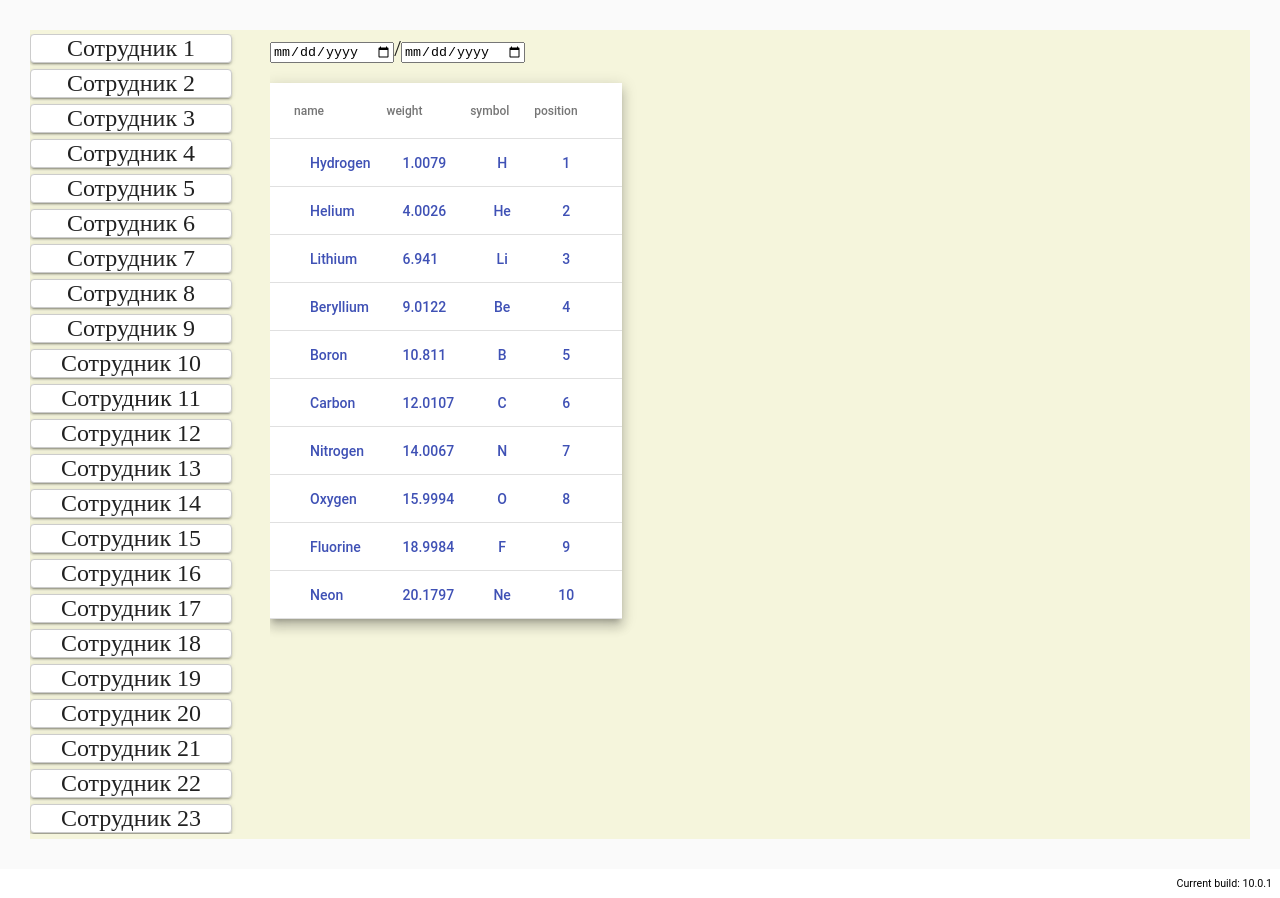
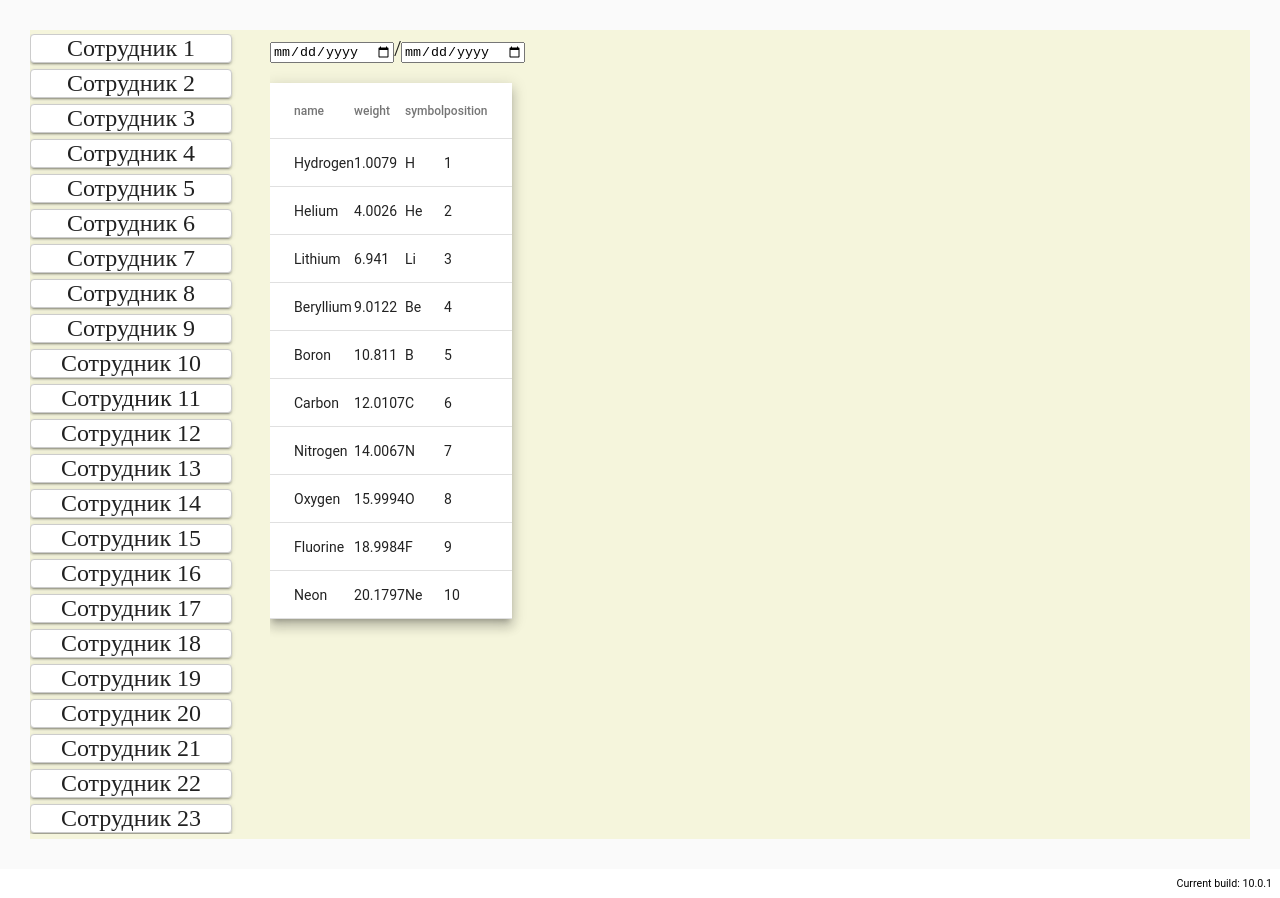
Before and after one commit to arisha1999/plan_resource, an Angular app: page / in a window 1280 px wide. Built offline with nearby package versions, Linux system fonts and the light colour scheme.

Commit message:
Несчастные попытки работы с drag&drop

```diff
--- a/src/app/plan_resource.html
+++ b/src/app/plan_resource.html
@@ -18,18 +18,18 @@
         [cdkDropListData]="employees"
         [cdkDropListConnectedTo]="[planList]"
         class="example-list"
-        (cdkDropListDropped)="drop($event)">
+        (cdkDropListDropped)="drop_employee($event)">
           <div class="employee_dd" *ngFor="let employee of employees" cdkDrag>
             <div class="project">
               <a id="{{employee.Employee_id}}">{{employee.text}}</a>
               <div class="add_delete">
-                <a (click)="open_window('add_employee','change_employee('+employee.Employee_id+')','Введите измененное имя работника','Изменить сотрудника')">&#10000;</a>
+                <a (click)="open_window('add_new_record','change_employee('+employee.Employee_id+')','Введите измененное имя работника','Изменить сотрудника')">&#10000;</a>
                 <a (click)="delete_employee(employee.Employee_id)">&#10006;</a>
               </div>
           </div>
           </div>
       </div>
-      <div id="add" (click)="open_window('add_employee','add_employee()','Введите имя нового работника','Добавить сотрудника')" class="employee_dd">
+      <div id="add" (click)="open_window('add_new_record','add_employee()','Введите имя нового работника','Добавить сотрудника')" class="employee_dd">
 				  Добавить работника
 			</div>
 		</div>
@@ -41,14 +41,10 @@
 				<a>{{error}}</a>
 			</div>
 			<div class="calendar">
-        <table mat-table [dataSource]="data" class="mat-elevation-z8">
+        <table id = "table_info" mat-table [dataSource]="data" class="mat-elevation-z8">
           <ng-container [matColumnDef]="column" *ngFor="let column of displayedColumns">
             <th mat-header-cell *matHeaderCellDef> {{column}} </th>
-            <td mat-cell *matCellDef="let element">
-              <div cdkDropList [cdkDropListData]="element" (cdkDropListDropped)="drop($event)">
-                <button mat-button color="primary" cdkDrag>{{element[column]}}</button>
-                </div>
-            </td>
+            <td mat-cell *matCellDef="let element" (click)="open_window('modal','','','')"> {{element[column]}} </td>
           </ng-container>
 
           <tr mat-header-row *matHeaderRowDef="columnsToDisplay"></tr>
@@ -82,8 +78,8 @@
             <input type="text" id = "new_record" value="" required>
             <a><br></a>
             <div class="actions">
-                <p style="text-align: center"><button button id="add_record_button" class = "toggle-button" (click)="change_employee(0)">Добавить сотрудника</button>
-                    <button button class = "toggle-button" (click)="close_window('add_new_record')">Закрыть</button></p>
+                <p style="text-align: center"><button button id="add_record_button" class = "toggle-button" (click)="add_employee()">Добавить сотрудника</button>
+                    <button button class = "toggle-button" (click)="close_window(add_new_record)">Закрыть</button></p>
             </div>
         </div>
 </body>
--- a/src/app/plan_resource.ts
+++ b/src/app/plan_resource.ts
@@ -133,7 +133,7 @@ export class CdkDragDropSortingExample {
   displayedColumns: string[] = ['name', 'weight', 'symbol', 'position'];
   columnsToDisplay: string[] = this.displayedColumns.slice();
   data: PeriodicElement[] = ELEMENT_DATA;
-
+  dataSource:dataset[] = [];
   drop(event: CdkDragDrop<string[]>) {
     if (event.previousContainer === event.container) {
       moveItemInArray(event.container.data, event.previousIndex, event.currentIndex);
@@ -289,7 +289,7 @@ export class CdkDragDropSortingExample {
             }
             else {
                 this.employees.push({Employee_id:this.employees.length,text:new_employee});
-                this.close_window('add_employee');
+                this.close_window('add_new_record');
             }
         };
 
@@ -319,7 +319,7 @@ export class CdkDragDropSortingExample {
             }
             else {
                 this.employees[employee_id].text = new_employee;
-                this.close_window('add_employee');
+                this.close_window('add_new_record');
             }
         };
 
@@ -329,7 +329,6 @@ export class CdkDragDropSortingExample {
             (<HTMLInputElement>document.getElementById('label_new_record')).innerText = label;
             (<HTMLInputElement>document.getElementById('add_record_button')).setAttribute('click',"close_window('add_new_record')");
             (<HTMLInputElement>document.getElementById('add_record_button')).innerText = button;
-            // (<HTMLInputElement>document.getElementById('add_employee_button')).addEventListener("click",'add_employee()');
           }
           (<HTMLInputElement>document.getElementById(window_id)).setAttribute('display','block');
           (<HTMLInputElement>document.getElementById(window_id)).setAttribute('class','modal');
@@ -351,7 +350,7 @@ export class CdkDragDropSortingExample {
             }
             else {
                 this.projects.push({Project_id:this.projects.length,text:new_project});
-                this.close_window('add_project_modal');
+                this.close_window('add_new_record');
             }
         };
 
@@ -373,23 +372,35 @@ export class CdkDragDropSortingExample {
         change_project(project_id:number) {
             var new_project = (<HTMLInputElement>document.getElementById('new_')).value;
             if(this.projects.some(e=>e.text==new_project)){
-                this.error_add="Работник с таким именем уже существует";
+                this.error_add="Проект с таким названием уже существует";
             }
             else {
                 this.projects[project_id].text=new_project;
-                this.close_window('add_project_modal');
+                this.close_window('add_new_record');
             }
         };
 
         //добавление записи в таблицу
         add_to_plan(project_id:number,worker_id:number,date_from:string,date_to:string,Ocupation:number){
             var project_index = this.plan.findIndex(project_ => project_.Project_id==project_id);
+            var occ = Ocupation;
             var worker_index = this.plan[project_index].Workers.find(worker=> worker.Employee_id == worker_id);
             if(worker_index){
               alert("Данный работник уже занимается данным проектом!");
             }
             else {
-              this.plan[project_index].Workers.push({Employee_id:worker_id,Date_from:date_from,Date_to:date_to,Occupation:Ocupation,Color:'#'+(0x1000000+(Math.random())*0xffffff).toString(16).substr(1,6)});
+              var k = 0;
+              for(var i = 0; i < this.new_calendar.length;i++){
+                for(var j = 0; j < this.new_calendar[i].Workers.length;j++){
+                  if(this.new_calendar[i].Workers[j].Employee_id==worker_id){
+                    k+=this.new_calendar[i].Workers[j].Occupation;
+                  }
+                }
+              }
+              if(100-k<Ocupation){
+                occ=100-k;
+              }
+              this.plan[project_index].Workers.push({Employee_id:worker_id,Date_from:date_from,Date_to:date_to,Occupation:occ,Color:'#'+(0x1000000+(Math.random())*0xffffff).toString(16).substr(1,6)});
             }
         };
 
@@ -405,20 +416,36 @@ export class CdkDragDropSortingExample {
         //редактирование записи в таблице
         change_plan(worker_id:number, project_id:number,date_from:string,date_to:string,Ocupation:number){
             var project_index = this.plan.findIndex(project_ => project_.Project_id==project_id);
-            var worker_index = this.plan[project_index].Workers.find(worker=> worker.Employee_id == worker_id);
+            var worker_index = this.plan[project_index].Workers.findIndex(worker=> worker.Employee_id == worker_id);
+            var occ = Ocupation;
             if(worker_index){
-            this.plan[project_index].Workers[worker_index] ={Employee_id:worker_id,Date_from:date_from,Date_to:date_to,Occupation:Ocupation,Color:this.plan[project_index].Workers[worker_index].Color};
+            var k = 0;
+              for(var i = 0; i < this.new_calendar.length;i++){
+                for(var j = 0; j < this.new_calendar[i].Workers.length;j++){
+                  if(this.new_calendar[i].Workers[j].Employee_id==worker_id){
+                    k+=this.new_calendar[i].Workers[j].Occupation;
+                  }
+                }
+              }
+              occ-=this.plan[project_index].Workers[worker_index].Occupation;
+              if(100-k<Ocupation){
+                occ=100-k;
+              }
+              this.plan[project_index].Workers[worker_index] ={Employee_id:worker_id,Date_from:date_from,Date_to:date_to,Occupation:occ,Color:this.plan[project_index].Workers[worker_index].Color};
             }
         };
 
         // event вставка новой записи сотрудника
         drop_employee(event: CdkDragDrop<string[]>){
-            if(true){
-              var date= new Date();
-              var new_date = new Date();
-              new_date.setDate(date.getDate()+7);
-              this.add_to_plan(1,2,date.toDateString(),new_date.toDateString(),100);
-            }
+            let employee_index = event.previousIndex;
+            let project_index = event.currentIndex;
+            let day = this.calendar[project_index+1].Day;
+            let month = this.calendar[project_index+1].Month;
+            let year = this.calendar[project_index+1].Year;
+            var date = new Date(parseInt(year),parseInt(month)-1,parseInt(day));
+            var new_date = new Date();
+            new_date.setDate(date.getDate()+7);
+            this.add_to_plan(project_index,employee_index,date.toDateString(),new_date.toDateString(),100);
         };
 
         // event передвижения по таблице
@@ -432,22 +459,25 @@ export class CdkDragDropSortingExample {
               event.container.data,
               event.previousIndex,
               event.currentIndex);
-
           }
         };
 
-        // event изменение записи сотрудника
-        //открываем просто окно modal
-
         // event выход за границы таблицы
         drop_delete(event: CdkDragDrop<string[]>) {
-            if (event.previousContainer != event.container) {
-              //this.delete_from_plan();
+            let trashEl = document.getElementById('table_info') as HTMLElement;
+            let x1 = trashEl.offsetLeft;
+            let x2 = trashEl.offsetLeft + trashEl.offsetWidth;
+            let y1 = trashEl.offsetTop;
+            let y2 = trashEl.offsetTop + trashEl.offsetHeight;
+
+            if (event.pageX >= x1 && event.pageX<= x2 &&
+            event.pageY >= y1 && event.pageY <= y2) {
+                if (confirm("Are you sure to  detete " + event.title +" ?")) {
+                    //pour annuker les informations
+                    $('#external-calendar').fullCalendar('removeEvents', event._id);
+                }
             }
         };
-
-
-
 }
 
 /**  Copyright 2020 Google LLC. All Rights Reserved.
```
Also changed, not shown: src/app/plan_resource.css (line endings or trailing spaces).
